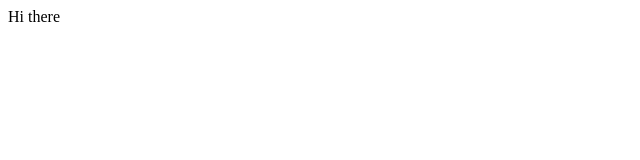
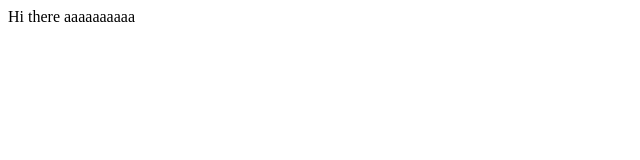
Before and after one commit to Ali-Reza8/project2, a plain HTML site: page index2.html in a window 1280 px wide. Shown: the full height of the page, 0-640 px from the left. Drawn offline with Linux system fonts and the light colour scheme.

Commit message:
added somethings

```diff
--- a/index2.html
+++ b/index2.html
@@ -1,5 +1,6 @@
 <html>
 	<body>
 		Hi there
+		aaaaaaaaaa
 	</body>
 </html>
```
Also changed, not shown: index3.html (+1 -0 lines).
